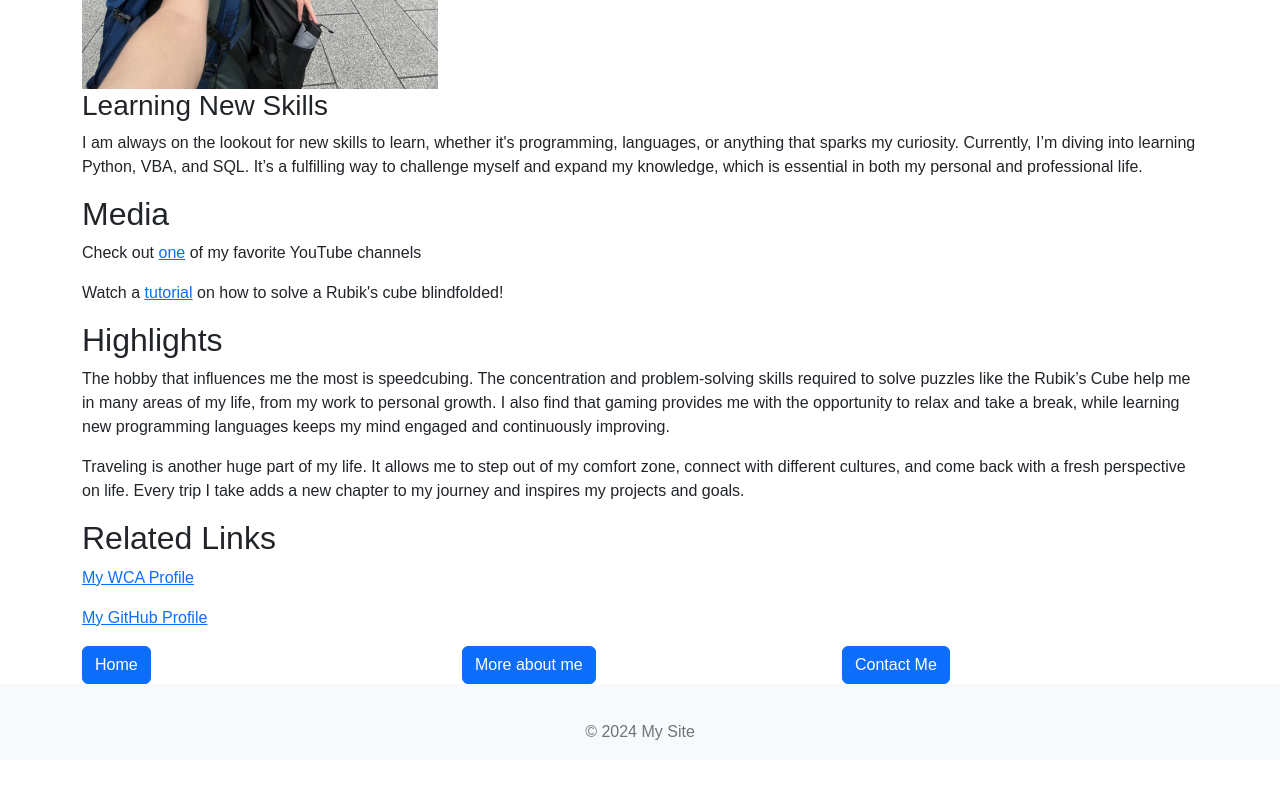
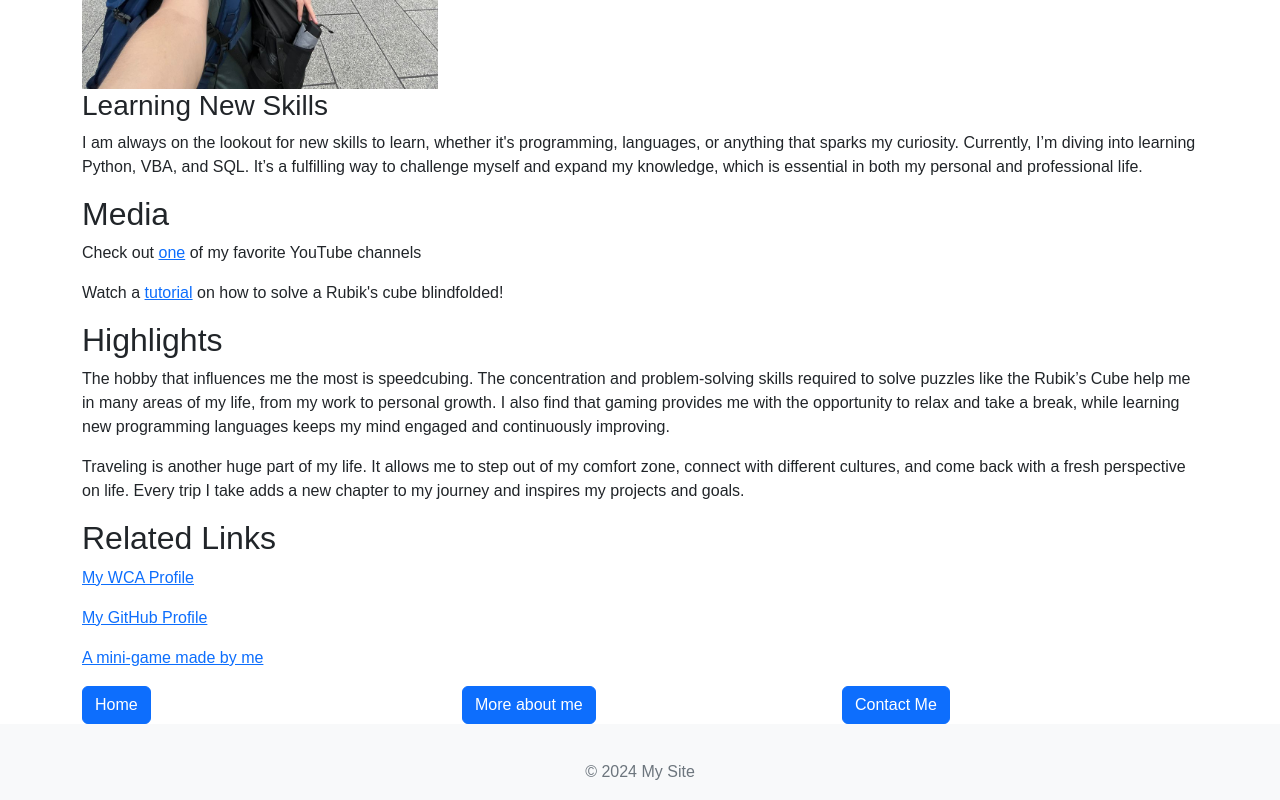
Before and after one commit to cuberty/my-website, a plain HTML site: page hobby.html in a window 1280 px wide. Shown: the part 3096-3896 px from the top of the page. Before the commit the page ends 3856 px from the top, so only its background shows below. Drawn offline with nearby package versions, Linux system fonts and the light colour scheme.

Commit message:
Update hobby.html

```diff
--- a/hobby.html
+++ b/hobby.html
@@ -102,6 +102,8 @@
                 <h2>Related Links</h2>
                 <p><a href="https://www.worldcubeassociation.org/persons/2010TATL01">My WCA Profile</a></p>
                 <p><a href="https://github.com/cuberty">My GitHub Profile</a></p>
+                <p><a href="https://scratch.mit.edu/projects/1061310443">A mini-game made by me</a></p>
+
             </section>
             <div class="row">
                 <div class="col">
```
